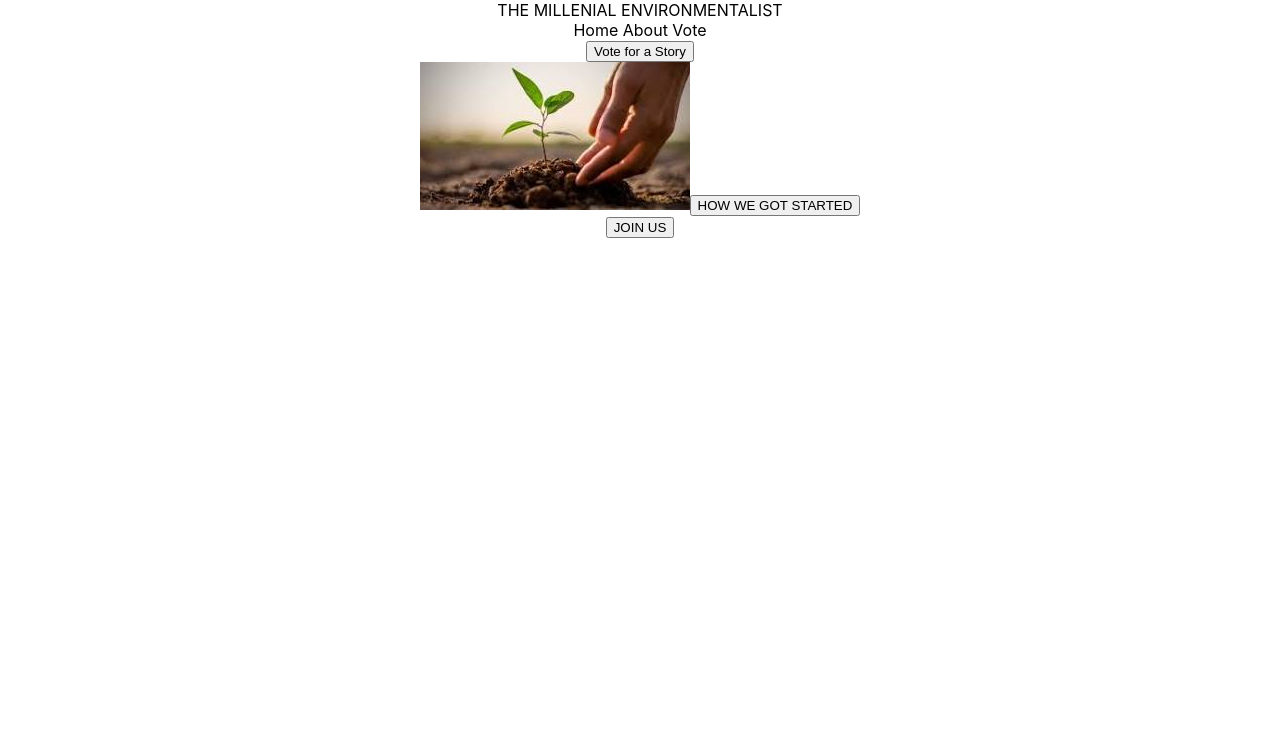
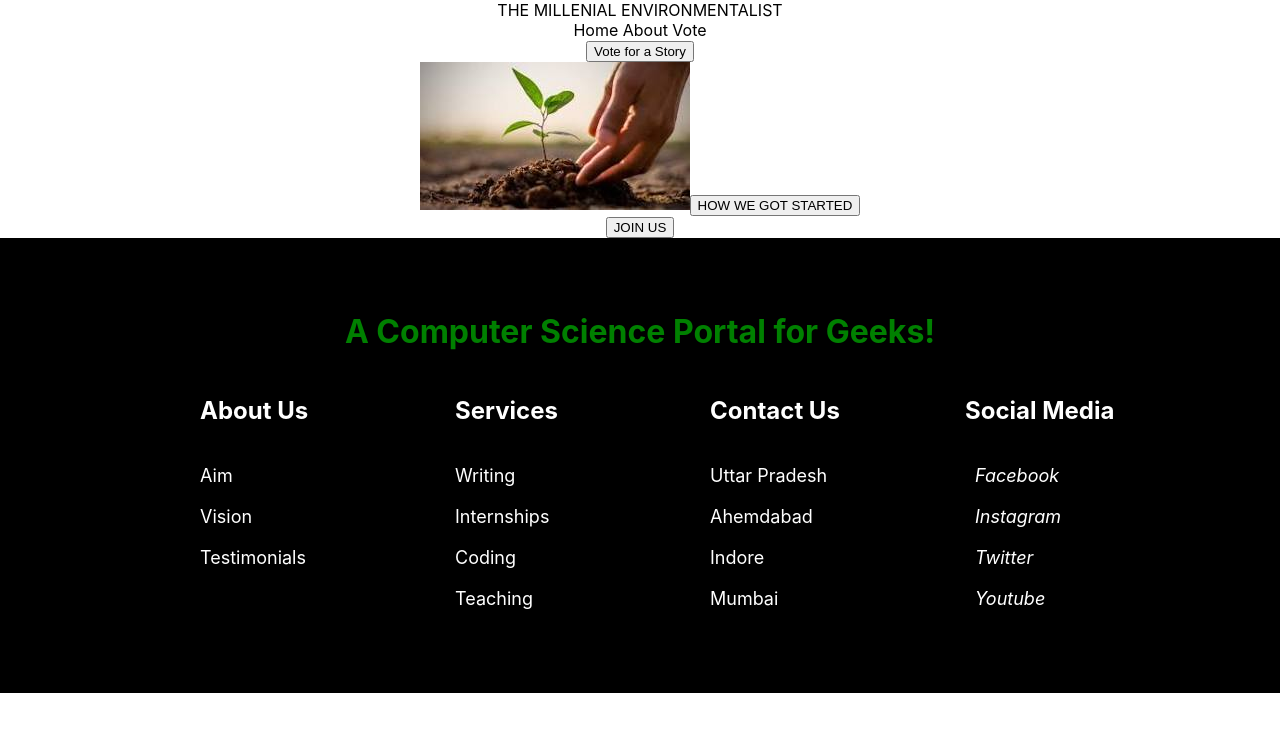
Before and after one commit to IrisThuo/HUMMINGBIRD, a React (Create React App) app: page / in a window 1280 px wide. Shown: the top 732 px of the page. Built offline with nearby package versions, Linux system fonts and the light colour scheme.

Commit message:
Adding package for footer styling

```diff
--- a/package.json
+++ b/package.json
@@ -9,6 +9,7 @@
     "react": "^18.2.0",
     "react-dom": "^18.2.0",
     "react-scripts": "5.0.1",
+    "styled-components": "^6.1.1",
     "web-vitals": "^2.1.4"
   },
   "scripts": {
--- a/src/Components/Footer.js
+++ b/src/Components/Footer.js
@@ -1,9 +1,119 @@
  import React from 'react';
-
+ import {
+    Box,
+    FooterContainer,
+    Row,
+    Column,
+    FooterLink,
+    Heading,
+} from "./FooterStyles";
  function Footer(props) {
     return (
         <div>
-
+        <Box>
+        <h1
+            style={{
+                color: "green",
+                textAlign: "center",
+                marginTop: "10px",
+            }}
+        >
+            A Computer Science Portal for Geeks!
+        </h1>
+        <FooterContainer>
+            <Row>
+                <Column>
+                    <Heading>About Us</Heading>
+                    <FooterLink href="#">
+                        Aim
+                    </FooterLink>
+                    <FooterLink href="#">
+                        Vision
+                    </FooterLink>
+                    <FooterLink href="#">
+                        Testimonials
+                    </FooterLink>
+                </Column>
+                <Column>
+                    <Heading>Services</Heading>
+                    <FooterLink href="#">
+                        Writing
+                    </FooterLink>
+                    <FooterLink href="#">
+                        Internships
+                    </FooterLink>
+                    <FooterLink href="#">
+                        Coding
+                    </FooterLink>
+                    <FooterLink href="#">
+                        Teaching
+                    </FooterLink>
+                </Column>
+                <Column>
+                    <Heading>Contact Us</Heading>
+                    <FooterLink href="#">
+                        Uttar Pradesh
+                    </FooterLink>
+                    <FooterLink href="#">
+                        Ahemdabad
+                    </FooterLink>
+                    <FooterLink href="#">
+                        Indore
+                    </FooterLink>
+                    <FooterLink href="#">
+                        Mumbai
+                    </FooterLink>
+                </Column>
+                <Column>
+                    <Heading>Social Media</Heading>
+                    <FooterLink href="#">
+                        <i className="fab fa-facebook-f">
+                            <span
+                                style={{
+                                    marginLeft: "10px",
+                                }}
+                            >
+                                Facebook
+                            </span>
+                        </i>
+                    </FooterLink>
+                    <FooterLink href="#">
+                        <i className="fab fa-instagram">
+                            <span
+                                style={{
+                                    marginLeft: "10px",
+                                }}
+                            >
+                                Instagram
+                            </span>
+                        </i>
+                    </FooterLink>
+                    <FooterLink href="#">
+                        <i className="fab fa-twitter">
+                            <span
+                                style={{
+                                    marginLeft: "10px",
+                                }}
+                            >
+                                Twitter
+                            </span>
+                        </i>
+                    </FooterLink>
+                    <FooterLink href="#">
+                        <i className="fab fa-youtube">
+                            <span
+                                style={{
+                                    marginLeft: "10px",
+                                }}
+                            >
+                                Youtube
+                            </span>
+                        </i>
+                    </FooterLink>
+                </Column>
+            </Row>
+        </FooterContainer>
+    </Box>
         </div>
     );
  }
--- /dev/null
+++ b/src/Components/FooterStyles.js
@@ -0,0 +1,64 @@
+import styled from "styled-components";
+
+export const Box = styled.div`
+    padding: 5% 2.5%;
+    background: black;
+    // position: absolute;
+    bottom: 0;
+    width: 95%;
+
+    @media (max-width: 1000px) {
+        // padding: 70px 30px;
+    }
+`;
+
+export const FooterContainer = styled.div`
+    display: flex;
+    flex-direction: column;
+    justify-content: center;
+    max-width: 1000px;
+    margin: 0 auto;
+    /* background: red; */
+`;
+
+export const Column = styled.div`
+    display: flex;
+    flex-direction: column;
+    text-align: left;
+    margin-left: 60px;
+`;
+
+export const Row = styled.div`
+    display: grid;
+    grid-template-columns: repeat(
+        auto-fill,
+        minmax(185px, 1fr)
+    );
+    grid-gap: 20px;
+
+    @media (max-width: 1000px) {
+        grid-template-columns: repeat(
+            auto-fill,
+            minmax(200px, 1fr)
+        );
+    }
+`;
+
+export const FooterLink = styled.a`
+    color: #fff;
+    margin-bottom: 20px;
+    font-size: 18px;
+    text-decoration: none;
+
+    &:hover {
+        color: green;
+        transition: 200ms ease-in;
+    }
+`;
+
+export const Heading = styled.p`
+    font-size: 24px;
+    color: #fff;
+    margin-bottom: 40px;
+    font-weight: bold;
+`;
```
Also changed, not shown: 1 other file (tests, documents, lock files or other folders).
